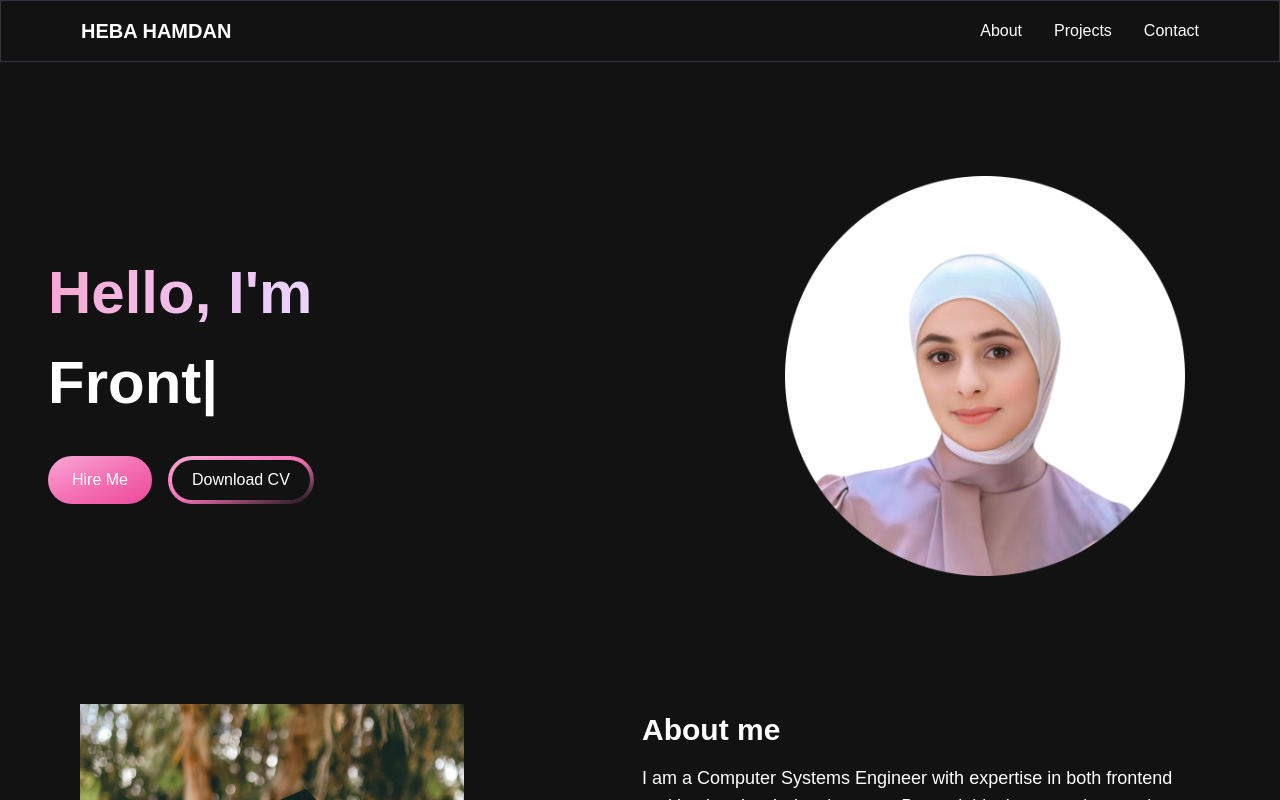
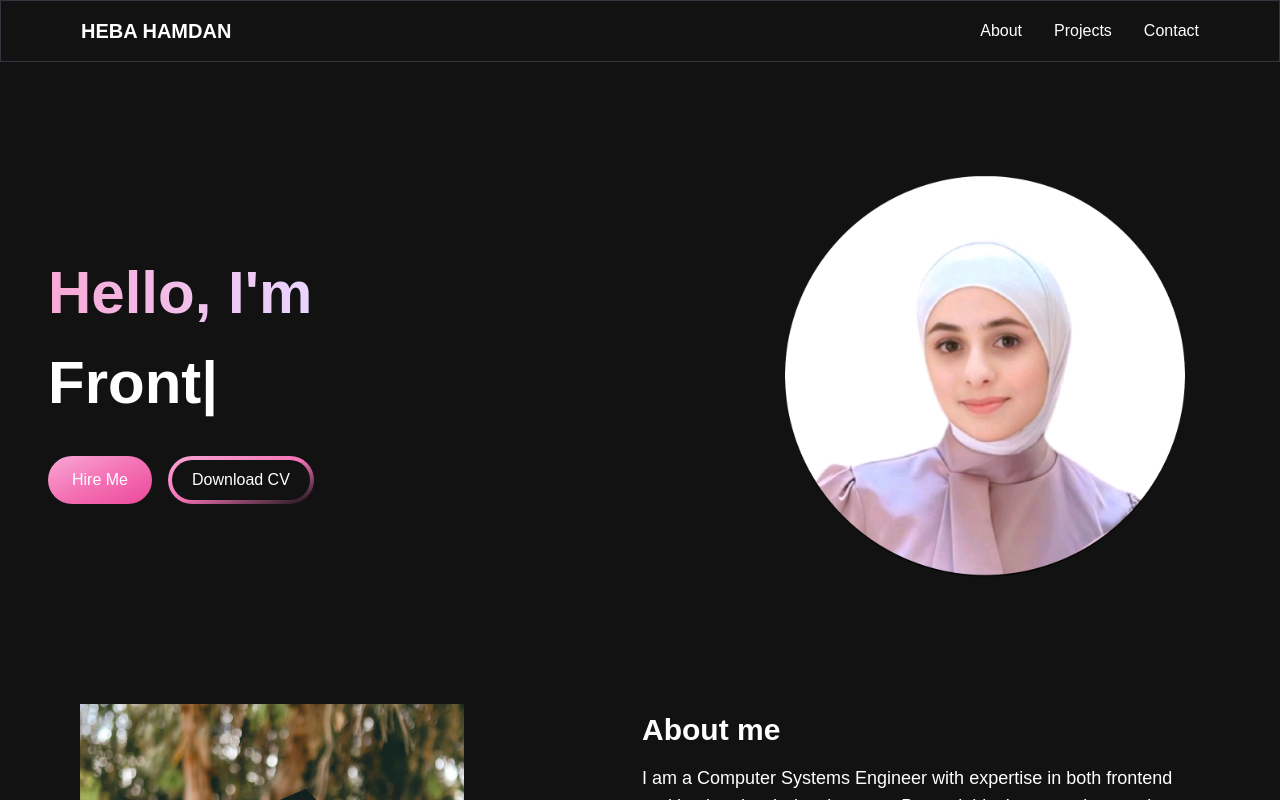
Before and after one commit to HebaHamdan2/MyPortfolio-app, a Next.js app: page / in a window 1280 px wide. Shown: the top 800 px of the page. Built offline with nearby package versions, Linux system fonts and the light colour scheme.

Commit message:
hero section edit

```diff
--- a/app/components/HeroSection.jsx
+++ b/app/components/HeroSection.jsx
@@ -51,7 +51,7 @@ const HeroSection = () => {
   animate={{opacity:1 , scale:1}}
    transition={{duration:0.5}} className="col-span-5 place-self-center mt-4 lg:mt-0">
   <div className="rounded-full bg-[#181818] w-[200px] h-[200px] relative lg:h-[400px] lg:w-[400px]">
-    <Image src="/images/heba.png" alt="heba hamdan" className="absolute transform -translate-x-1/2 -translate-y-1/2 top-1/2 left-1/2 w-full h-auto"
+    <Image src="/images/heba1.png" alt="heba hamdan" className="absolute transform -translate-x-1/2 -translate-y-1/2 top-1/2 left-1/2 w-full h-auto"
            width="0"
            height="0"
            sizes="90vw"
```
Also changed, not shown: public/images/heba.png (deleted), public/images/heba1.png (added).
